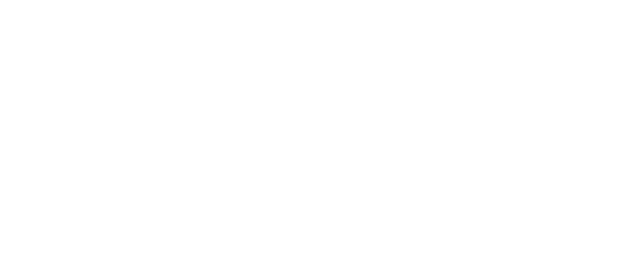
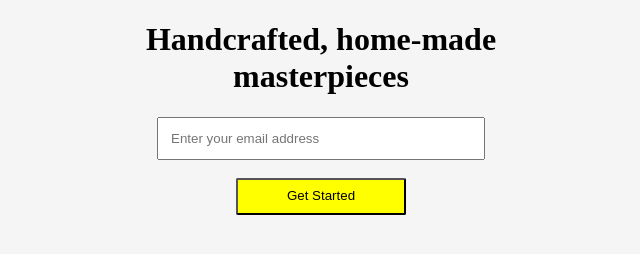
Before and after one commit to cleverclope/clever-paul-landing-page-challenge, a plain HTML site: page index.html in a window 1280 px wide. Shown: the whole page, without its empty margins (319-959 px from the left). Drawn offline with Linux system fonts and the light colour scheme.

Commit message:
Html/css-file-update

```diff
--- a/index.css
+++ b/index.css
@@ -0,0 +1,25 @@
+body {
+background-color: whitesmoke;
+width: 500px;
+margin: auto;
+text-align: center;
+}
+
+h1 {
+    text-align: center;
+}
+.email{
+    width: 300px;
+    margin: auto;
+    padding: 0.75rem;
+}
+.submit-button{
+    width: 170px;
+    margin: auto;
+    padding: 0.455rem;
+    border-radius: 2px;
+    color: black;
+    background-color: yellow;
+    cursor: pointer;
+    line-height: 1.4;
+}
--- a/index.html
+++ b/index.html
@@ -6,9 +6,15 @@
     <meta name="viewport" content="width=device-width, initial-scale=1.0" />
     <link rel="stylesheet" href="index.css" />
     <title> Product Landing Page</title>
+    <link rel="stylesheet" href="index.css" type="text/css">
   </head>
   <body>
-
-
+<h1 id="header">Handcrafted, home-made masterpieces</h1>
+<form>
+<label for="email"></label>
+<input type= "text" id="email" name="email" type="email" placeholder="Enter your email address" required class="email"><br>
+<br>
+<input type="submit" id="submit" value="Get Started" class="submit-button">
+</form>
   </body>
   </html>
```
